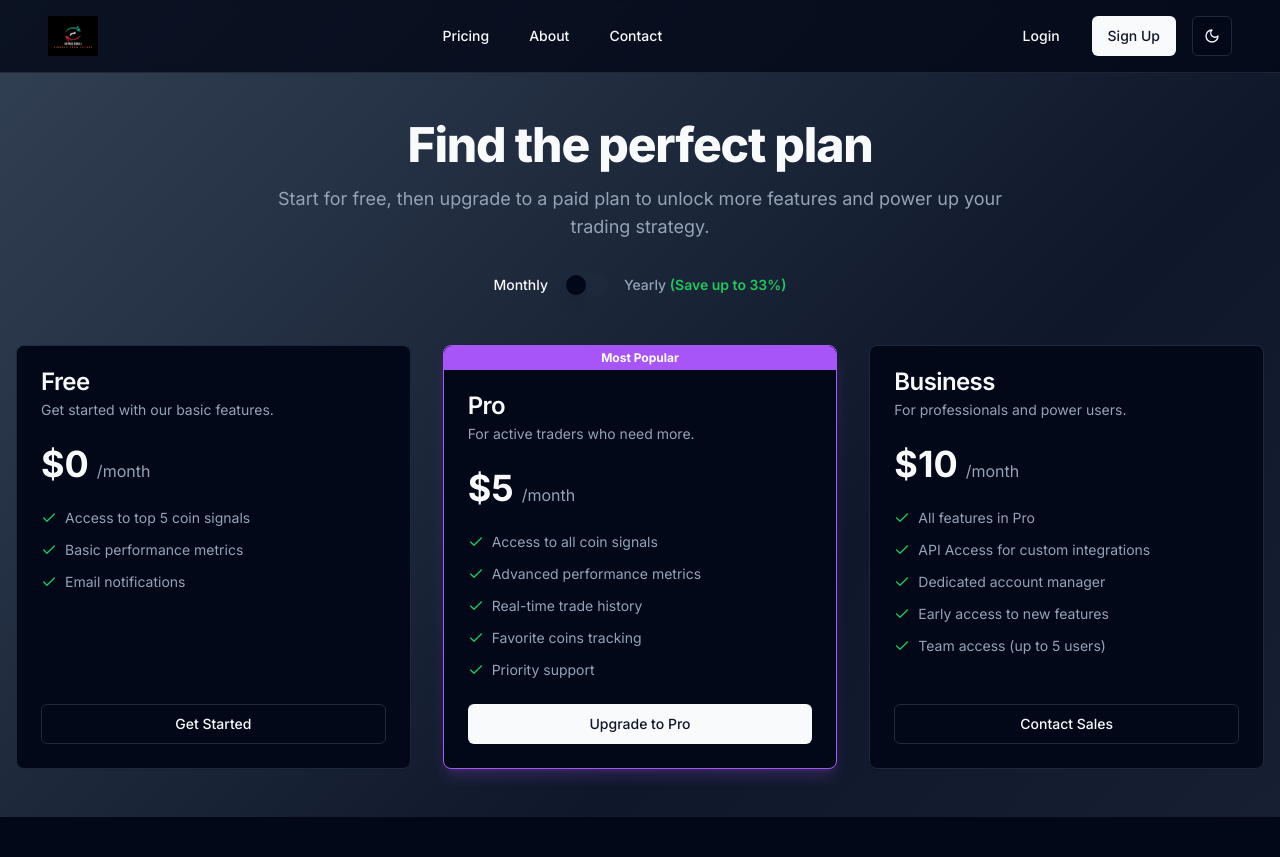
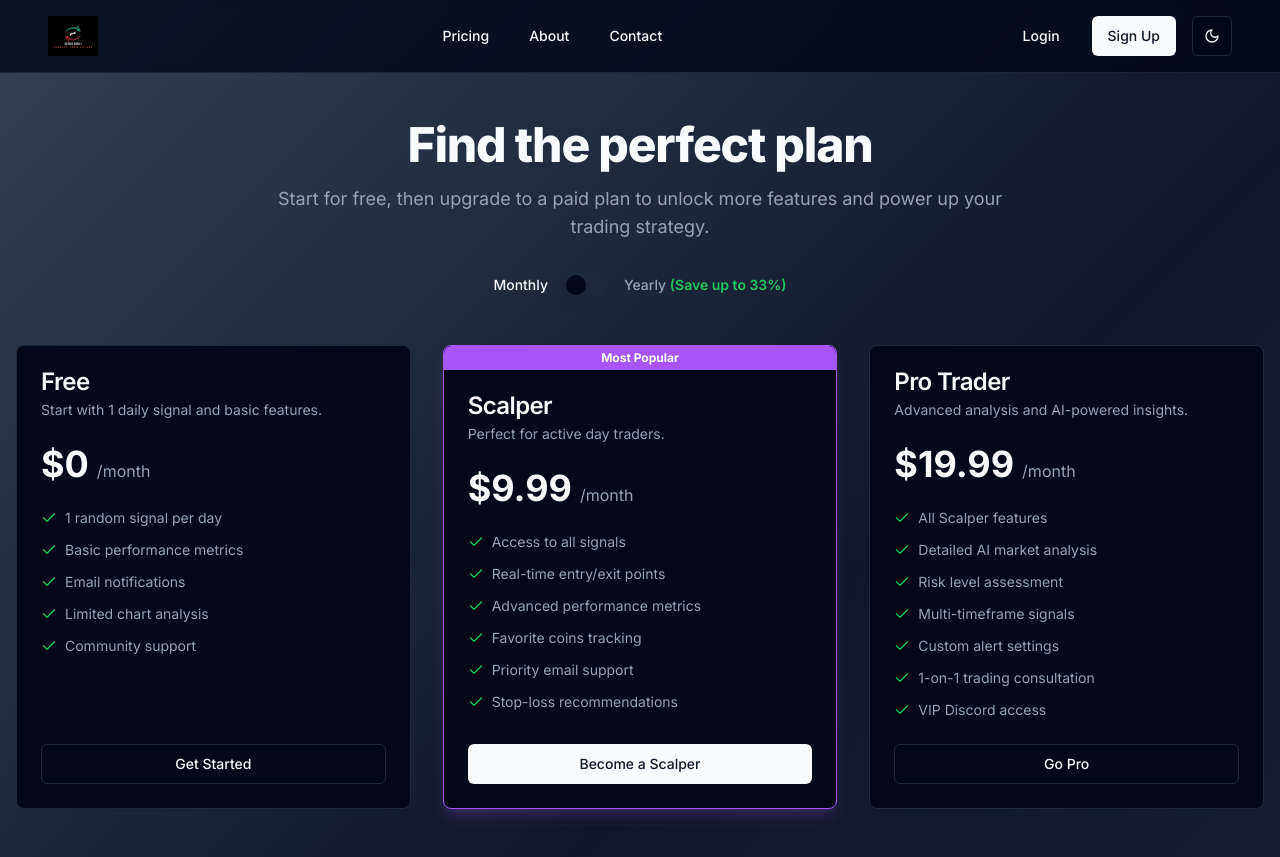
Before and after one commit to ssshepardX/crypto-buysell, a React (Vite) app: page /pricing in a window 1280 px wide. Before the commit the page ends 817 px from the top, so only its background shows below. Built offline with nearby package versions, Linux system fonts and the light colour scheme.

Commit message:
feat: Improve signal generation algorithm and update pricing structure

```diff
--- a/src/components/TrendingCoins.tsx
+++ b/src/components/TrendingCoins.tsx
@@ -5,7 +5,18 @@ import { Skeleton } from '@/components/ui/skeleton';
 import { ArrowUpRight, ArrowDownRight } from 'lucide-react';
 
 
-const TRENDING_COINS = ['DOGEUSDT', 'SHIBUSDT', 'PEPEUSDT', 'WIFUSDT', 'BONKUSDT', 'ADAUSDT', 'AVAXUSDT', 'DOTUSDT', 'LINKUSDT', 'MATICUSDT'];
+const TRENDING_COINS = [
+  // Major Coins
+  'BTCUSDT', 'ETHUSDT', 'BNBUSDT', 'XRPUSDT', 'ADAUSDT', 'DOGEUSDT', 'MATICUSDT',
+  // DeFi
+  'LINKUSDT', 'UNIUSDT', 'AAVEUSDT', 'MKRUSDT', 'SNXUSDT',
+  // Layer 1s
+  'AVAXUSDT', 'SOLUSDT', 'DOTUSDT', 'ATOMUSDT', 'NEARUSDT',
+  // AI & Tech
+  'FETUSDT', 'OCEANUSDT', 'AGIXUSDT', 'INJUSDT',
+  // Meme Coins
+  'SHIBUSDT', 'PEPEUSDT', 'FLOKIUSDT', 'BONKUSDT'
+];
 
 const TrendingCoinCard = ({ symbol, price, change }: { symbol: string; price: string; change: number }) => {
   const isPositive = change >= 0;
--- a/src/pages/Pricing.tsx
+++ b/src/pages/Pricing.tsx
@@ -12,42 +12,47 @@ const plans = [
     name: "Free",
     priceMonthly: 0,
     priceYearly: 0,
-    description: "Get started with our basic features.",
+    description: "Start with 1 daily signal and basic features.",
     features: [
-      "Access to top 5 coin signals",
+      "1 random signal per day",
       "Basic performance metrics",
       "Email notifications",
+      "Limited chart analysis",
+      "Community support",
     ],
     cta: "Get Started",
   },
   {
-    name: "Pro",
-    priceMonthly: 5,
-    priceYearly: 40, // ~33% discount
-    description: "For active traders who need more.",
+    name: "Scalper",
+    priceMonthly: 9.99,
+    priceYearly: 99.99, // ~17% discount
+    description: "Perfect for active day traders.",
     features: [
-      "Access to all coin signals",
+      "Access to all signals",
+      "Real-time entry/exit points",
       "Advanced performance metrics",
-      "Real-time trade history",
       "Favorite coins tracking",
-      "Priority support",
+      "Priority email support",
+      "Stop-loss recommendations",
     ],
-    cta: "Upgrade to Pro",
+    cta: "Become a Scalper",
     popular: true,
   },
   {
-    name: "Business",
-    priceMonthly: 10,
-    priceYearly: 80, // ~33% discount
-    description: "For professionals and power users.",
+    name: "Pro Trader",
+    priceMonthly: 19.99,
+    priceYearly: 199.99, // ~17% discount
+    description: "Advanced analysis and AI-powered insights.",
     features: [
-      "All features in Pro",
-      "API Access for custom integrations",
-      "Dedicated account manager",
-      "Early access to new features",
-      "Team access (up to 5 users)",
+      "All Scalper features",
+      "Detailed AI market analysis",
+      "Risk level assessment",
+      "Multi-timeframe signals",
+      "Custom alert settings",
+      "1-on-1 trading consultation",
+      "VIP Discord access",
     ],
-    cta: "Contact Sales",
+    cta: "Go Pro",
   },
 ];
 
```
Also changed, not shown: 1 other file (tests, documents, lock files or other folders).
